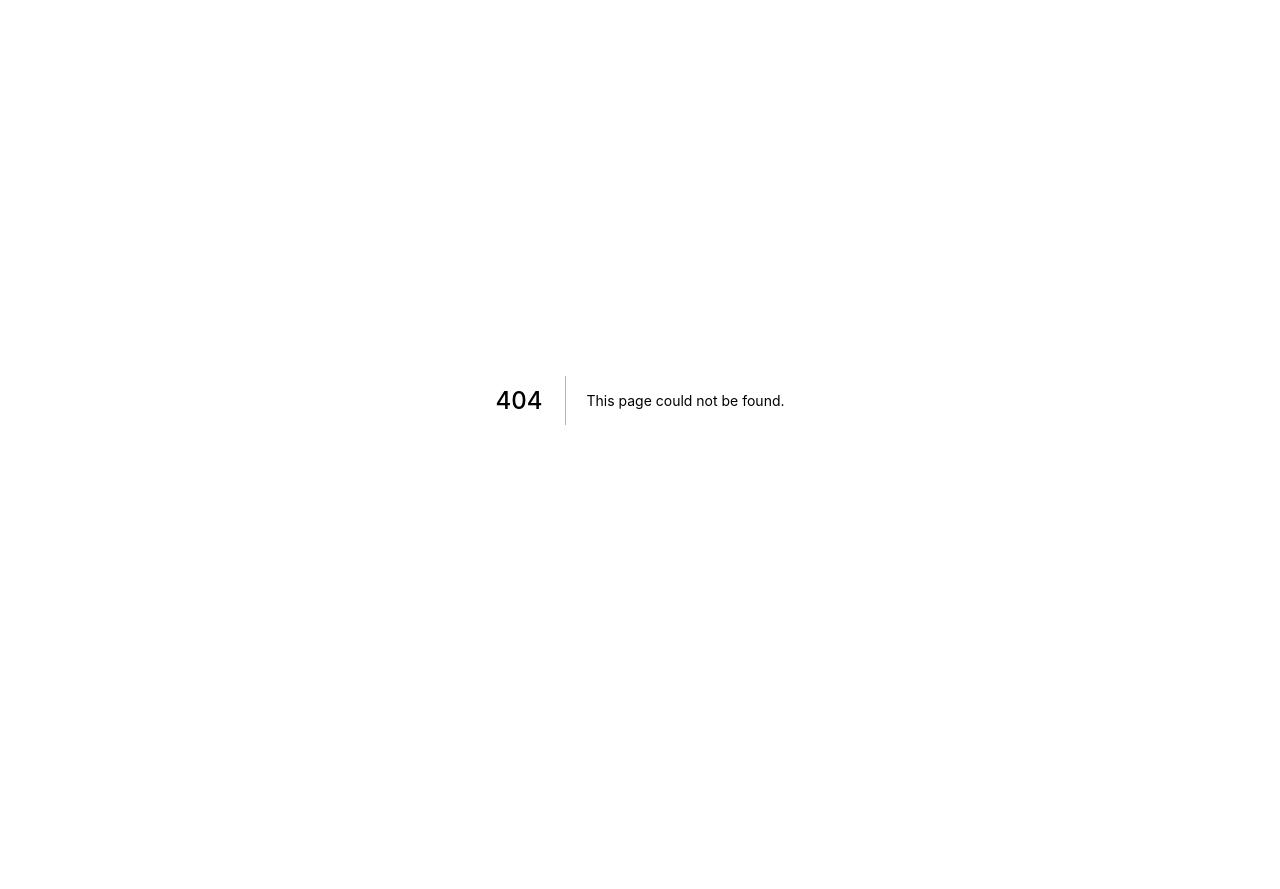
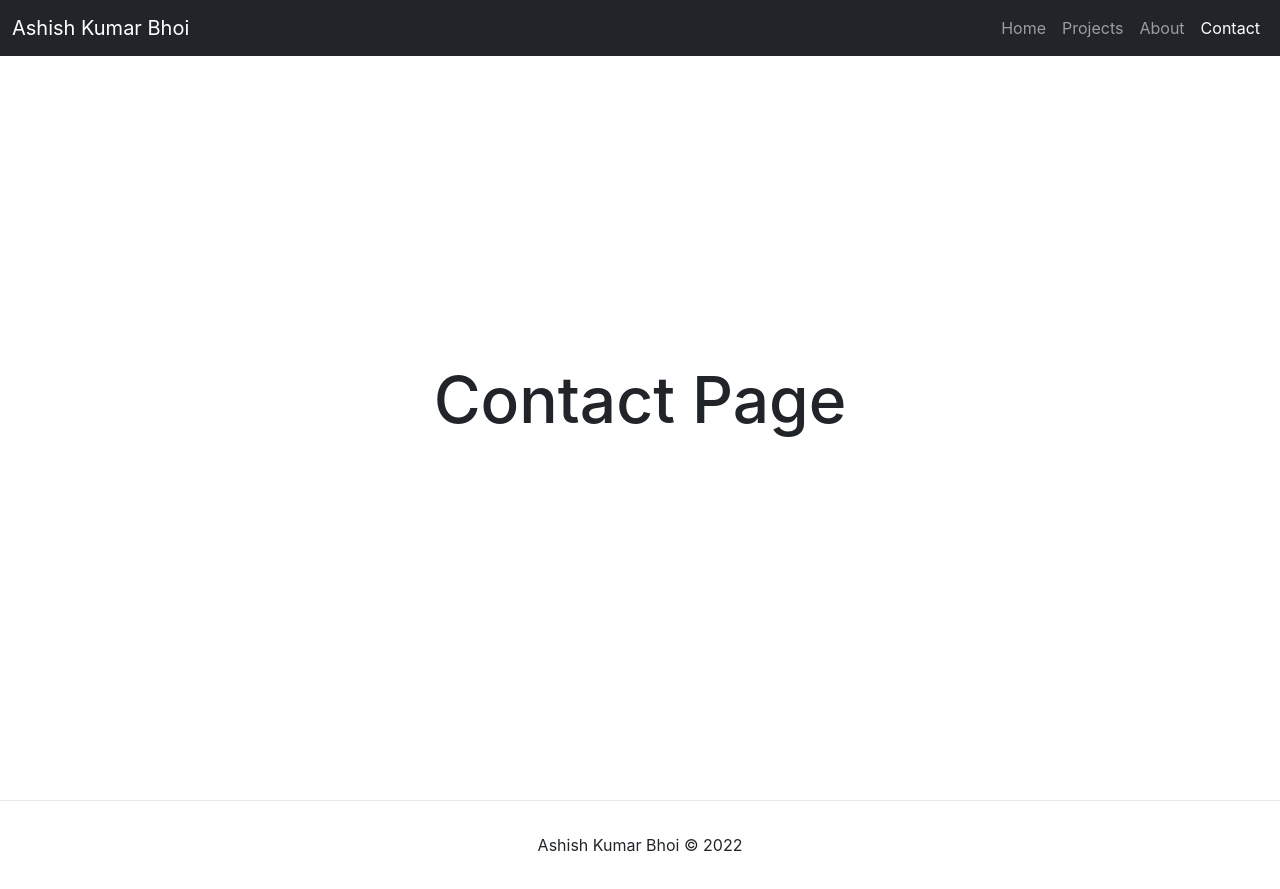
Before and after one commit to AshishBhoi/AshishBhoi.github.io, a Next.js app: page /contact in a window 1280 px wide. Before the commit this address had no page. Before the commit the page ends 800 px from the top, so only its background shows below. Built offline with nearby package versions, Linux system fonts and the light colour scheme.

Commit message:
Navigation bar and all routes are added

```diff
--- a/next.config.js
+++ b/next.config.js
@@ -2,6 +2,10 @@
 const nextConfig = {
   reactStrictMode: true,
   swcMinify: true,
+  i18n: {
+    locales: ["en"],
+    defaultLocale: "en",
+  },
 }
 
 module.exports = nextConfig
--- a/package.json
+++ b/package.json
@@ -9,6 +9,7 @@
     "lint": "next lint"
   },
   "dependencies": {
+    "bootstrap": "^5.2.1",
     "next": "12.3.1",
     "react": "18.2.0",
     "react-dom": "18.2.0"
--- /dev/null
+++ b/pages/Navbar.js
@@ -0,0 +1,91 @@
+import Link from "next/link";
+
+export default function Navbar(nav_desc) {
+    return (
+        <nav className={"navbar navbar-expand-lg navbar-dark bg-dark fixed-top"}>
+            <div className="container-fluid">
+                <Link href={"/"}>
+                    <a className="navbar-brand">Ashish Kumar Bhoi</a>
+                </Link>
+                <button className={"navbar-toggler"} type={"button"} data-bs-toggle={"collapse"}
+                        data-bs-target={"#navbarSupportedContent"} aria-controls={"navbarSupportedContent"}
+                        aria-expanded={"false"} aria-label={"Toggle navigation"}>
+                    <span className={"navbar-toggler-icon"}></span>
+                </button>
+                <div className={"collapse navbar-collapse"} id={"navbarSupportedContent"}>
+                    <ul className={"navbar-nav ms-auto"}>
+                        {home_link(nav_desc)}
+                        {projects_link(nav_desc)}
+                        {about_link(nav_desc)}
+                        {contact_link(nav_desc)}
+                    </ul>
+                </div>
+            </div>
+        </nav>
+    )
+}
+
+function home_link(nav_desc) {
+    if (nav_desc === "Home") return (
+        <li className={"nav-item"}>
+            <Link href={"/"}>
+                <a className={"nav-link active"} aria-current={"page"}>Home</a>
+            </Link>
+        </li>
+    )
+    else return (
+        <li className={"nav-item"}>
+            <Link href={"/"}>
+                <a className={"nav-link"} aria-current={"page"}>Home</a>
+            </Link>
+        </li>
+    )
+}
+function projects_link(nav_desc) {
+    if (nav_desc === "Projects") return (
+        <li className={"nav-item"}>
+            <Link href={"/projects"}>
+                <a className={"nav-link active"} aria-current={"page"}>Projects</a>
+            </Link>
+        </li>
+    )
+    else return (
+        <li className={"nav-item"}>
+            <Link href={"/projects"}>
+                <a className={"nav-link"} aria-current={"page"}>Projects</a>
+            </Link>
+        </li>
+    )
+}
+function about_link(nav_desc) {
+    if (nav_desc === "About") return (
+        <li className={"nav-item"}>
+            <Link href={"/about"}>
+                <a className={"nav-link active"} aria-current={"page"}>About</a>
+            </Link>
+        </li>
+    )
+    else return (
+        <li className={"nav-item"}>
+            <Link href={"/about"}>
+                <a className={"nav-link"} aria-current={"page"}>About</a>
+            </Link>
+        </li>
+    )
+}
+function contact_link(nav_desc) {
+    if (nav_desc === "Contact") return (
+        <li className={"nav-item"}>
+            <Link href={"/contact"}>
+                <a className={"nav-link active"} aria-current={"page"}>Contact</a>
+            </Link>
+        </li>
+    )
+    else return (
+        <li className={"nav-item"}>
+            <Link href={"/contact"}>
+                <a className={"nav-link"} aria-current={"page"}>Contact</a>
+            </Link>
+        </li>
+    )
+}
--- a/pages/_app.js
+++ b/pages/_app.js
@@ -1,7 +1,30 @@
+import 'bootstrap/dist/css/bootstrap.css'
 import '../styles/globals.css'
+import {useEffect} from "react";
+import Head from "next/head";
+import styles from "../styles/Home.module.css";
 
-function MyApp({ Component, pageProps }) {
-  return <Component {...pageProps} />
+function MyApp({Component, pageProps}) {
+
+    useEffect(() => {
+        import("bootstrap/dist/js/bootstrap")
+    }, [])
+
+    return (
+        <>
+            <Head>
+                <meta charSet={"utf-8"}/>
+                <meta name={"mobile-web-app-capable"} content={"yes"}/>
+                <meta name={"viewport"} content={"width=device-width, initial-scale=1, shrink-to-fit=no"}/>
+                <meta name={"author"} content={"Ashish Kumar Bhoi"}/>
+            </Head>
+            <Component {...pageProps} />
+            <footer className={styles.footer}>
+                Ashish Kumar Bhoi &copy; 2022
+            </footer>
+        </>
+
+    )
 }
 
 export default MyApp
--- /dev/null
+++ b/pages/contact.js
@@ -0,0 +1,21 @@
+import styles from "../styles/Home.module.css";
+import Head from "next/head";
+import Navbar from "./Navbar";
+
+export default function Contact() {
+    return(
+        <div className={styles.container}>
+            <Head>
+                <title>Contact | Ashish Kumar Bhoi</title>
+                <meta name="description" content="Generated by create next app" />
+                <link rel="icon" href="/favicon.ico" />
+            </Head>
+            {Navbar("Contact")}
+            <main className={styles.main}>
+                <h1 className={styles.title}>
+                    Contact Page
+                </h1>
+            </main>
+        </div>
+    )
+}
```
Also changed, not shown: pages/about.js (added, +21 -0 lines), pages/index.js (+3 -16 lines), pages/projects.js (added, +21 -0 lines), 1 other file (tests, documents, lock files or other folders).
